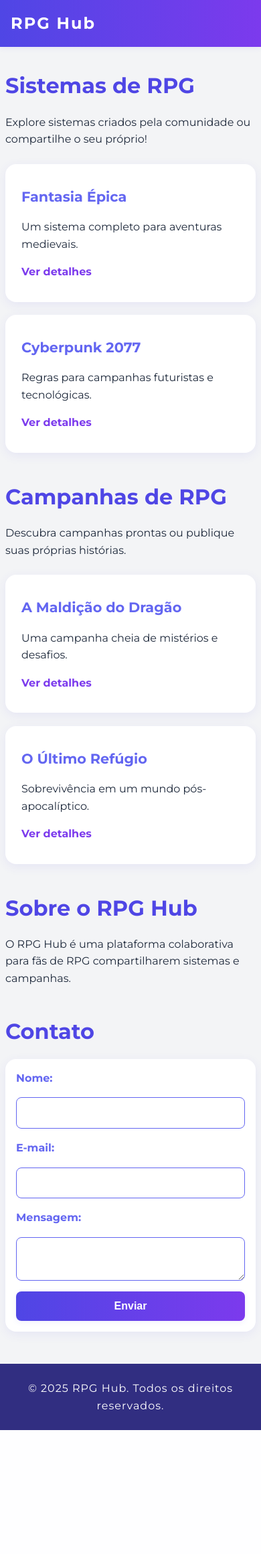
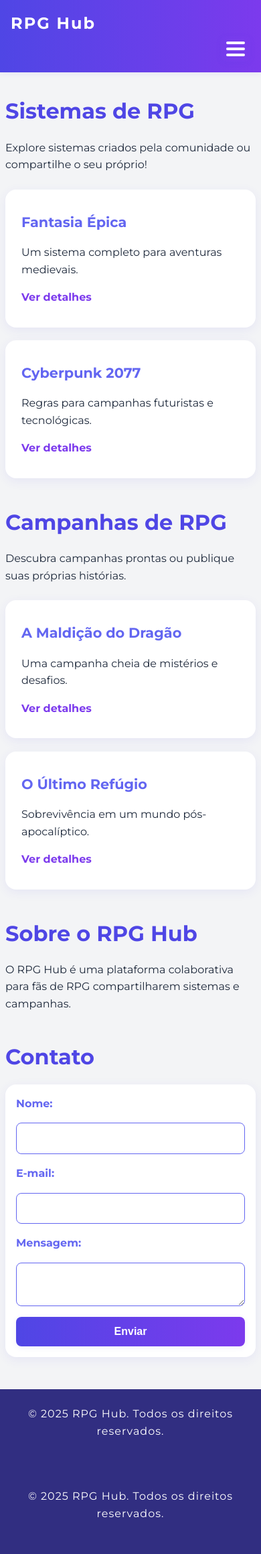
Before and after one commit to Still-InLove/Plataforma_RPG, a PHP site: page / in a window 390 px wide. Shown: the whole page at 67% size. Before the commit the page ends 2135 px from the top, so only its background shows below. Run offline with PHP 8.4, Linux system fonts and the light colour scheme.

Commit message:
style: implementando menu mobile

```diff
--- a/estilo.css
+++ b/estilo.css
@@ -211,7 +211,6 @@ footer {
     to { opacity: 1; transform: translateY(0); }
 }
 
-/* Mobile-first adjustments */
 @media (max-width: 700px) {
     nav ul {
         flex-direction: column;
@@ -247,3 +246,54 @@ footer {
         padding: 1rem;
     }
 }
+
+/* Botão menu hamburguer */
+.menu-toggle {
+    background: none;
+    border: none;
+    cursor: pointer;
+    display: flex;
+    align-items: center;
+    justify-content: center;
+    padding: 0.5rem;
+    margin-left: auto;
+    z-index: 101;
+}
+.hamburger {
+    display: inline-block;
+    width: 28px;
+    height: 22px;
+    position: relative;
+}
+.hamburger::before,
+.hamburger::after,
+.hamburger span {
+    content: '';
+    display: block;
+    position: absolute;
+    left: 0;
+    width: 100%;
+    height: 4px;
+    background: #fff;
+    border-radius: 2px;
+    transition: all 0.3s;
+}
+.hamburger::before {
+    top: 0;
+}
+.hamburger span {
+    top: 9px;
+}
+.hamburger::after {
+    top: 18px;
+}
+/* Animação para menu aberto */
+nav.active .hamburger::before {
+    transform: translateY(9px) rotate(45deg);
+}
+nav.active .hamburger span {
+    opacity: 0;
+}
+nav.active .hamburger::after {
+    transform: translateY(-9px) rotate(-45deg);
+}
--- a/index.html
+++ b/index.html
@@ -8,8 +8,11 @@
 </head>
 <body>
     <header>
-        <nav>
+        <nav id="navbar">
             <a href="#" class="logo">RPG Hub</a>
+            <button class="menu-toggle" aria-label="Abrir menu" aria-expanded="false">
+                <span class="hamburger"><span></span></span>
+            </button>
             <ul>
                 <li><a href="#sistemas">Sistemas</a></li>
                 <li><a href="#campanhas">Campanhas</a></li>
@@ -72,6 +75,24 @@
     </main>
     <footer>
         <p>&copy; 2025 RPG Hub. Todos os direitos reservados.</p>
+    <footer>
+        <p>&copy; 2025 RPG Hub. Todos os direitos reservados.</p>
     </footer>
-</body>
-</html>
+    <script>
+    // Menu mobile toggle
+    const menuToggle = document.querySelector('.menu-toggle');
+    const nav = document.getElementById('navbar');
+    const navList = nav.querySelector('ul');
+    menuToggle.addEventListener('click', function() {
+        const expanded = menuToggle.getAttribute('aria-expanded') === 'true';
+        menuToggle.setAttribute('aria-expanded', !expanded);
+        nav.classList.toggle('active');
+    });
+    // Fecha o menu ao clicar em um link (mobile)
+    navList.querySelectorAll('a').forEach(link => {
+        link.addEventListener('click', () => {
+            nav.classList.remove('active');
+            menuToggle.setAttribute('aria-expanded', false);
+        });
+    });
+    </script>
```
